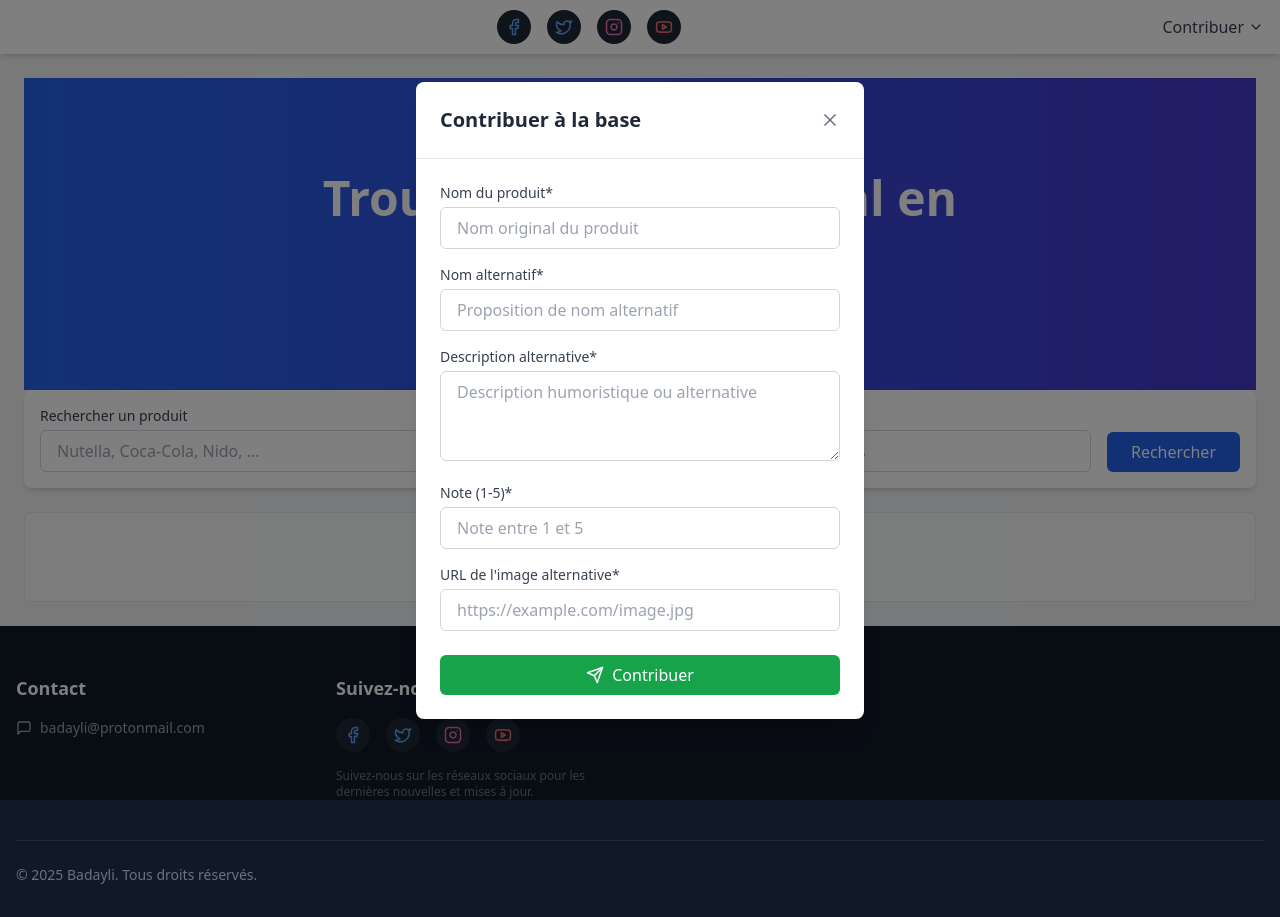
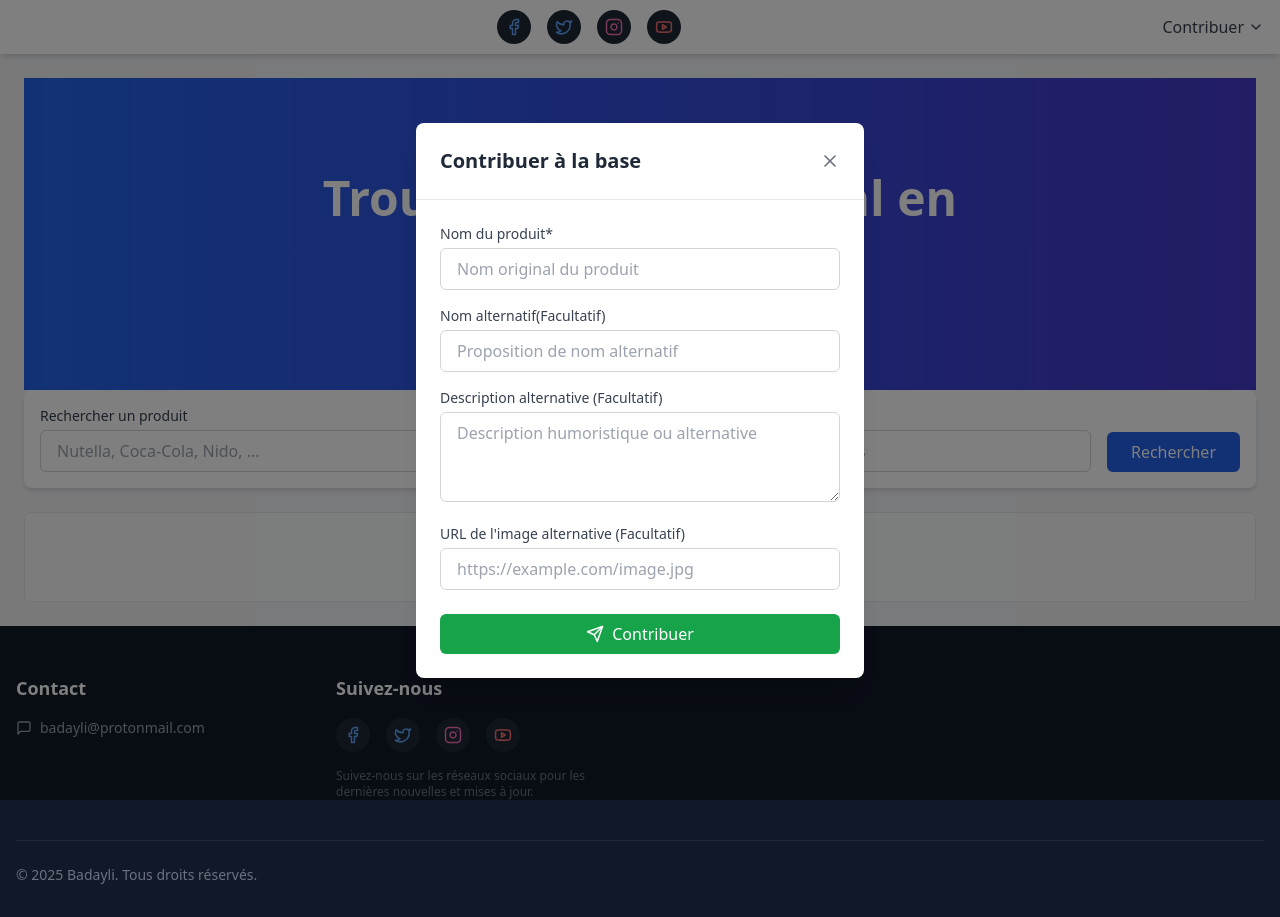
Before and after one commit to badayli/badayli, a React (Vite) app: page / in a window 1280 px wide. Both pictures are taken after a click on the button "Contribuer". Built offline with nearby package versions, Linux system fonts and the light colour scheme.

Commit message:
contribution done

```diff
--- a/src/components/ContactModal.tsx
+++ b/src/components/ContactModal.tsx
@@ -38,11 +38,12 @@ export const ContributionModal: React.FC<ContributionModalProps> = ({ isOpen, on
     const urlRegex = /^(https?:\/\/)?([\da-z.-]+)\.([a-z.]{2,6})([/\w .-]*)*\/?$/;
 
     if (!formData.productName.trim()) newErrors.productName = 'Le nom du produit est requis';
-    if (!formData.altName.trim()) newErrors.altName = 'Le nom alternatif est requis';
-    if (!formData.altDesc.trim()) newErrors.altDesc = 'La description est requise';
+    //if (!formData.altName.trim()) newErrors.altName = 'Le nom alternatif est requis';
+    //if (!formData.altDesc.trim()) newErrors.altDesc = 'La description est requise';
 
     if (!formData.rating) {
-      newErrors.rating = 'La note est requise';
+      formData.rating='1';
+      //newErrors.rating = 'La note est requise';
     } else {
       const ratingNum = Number(formData.rating);
       if (isNaN(ratingNum)) {
@@ -52,11 +53,11 @@ export const ContributionModal: React.FC<ContributionModalProps> = ({ isOpen, on
       }
     }
 
-    if (!formData.altImage.trim()) {
+    /* if (!formData.altImage.trim()) {
       newErrors.altImage = "L'URL de l'image est requise";
     } else if (!urlRegex.test(formData.altImage)) {
       newErrors.altImage = 'URL invalide';
-    }
+    } */
 
     setErrors(newErrors);
     return Object.keys(newErrors).length === 0;
@@ -153,7 +154,7 @@ export const ContributionModal: React.FC<ContributionModalProps> = ({ isOpen, on
 
             <div>
               <label htmlFor="altName" className="block text-sm font-medium text-gray-700 mb-1">
-                Nom alternatif*
+                Nom alternatif(Facultatif)
               </label>
               <input
                 type="text"
@@ -171,7 +172,7 @@ export const ContributionModal: React.FC<ContributionModalProps> = ({ isOpen, on
 
             <div>
               <label htmlFor="altDesc" className="block text-sm font-medium text-gray-700 mb-1">
-                Description alternative*
+                Description alternative (Facultatif)
               </label>
               <textarea
                 id="altDesc"
@@ -187,7 +188,7 @@ export const ContributionModal: React.FC<ContributionModalProps> = ({ isOpen, on
               {errors.altDesc && <p className="mt-1 text-sm text-red-500">{errors.altDesc}</p>}
             </div>
 
-            <div>
+           {/*  <div>
               <label htmlFor="rating" className="block text-sm font-medium text-gray-700 mb-1">
                 Note (1-5)*
               </label>
@@ -205,11 +206,11 @@ export const ContributionModal: React.FC<ContributionModalProps> = ({ isOpen, on
                 placeholder="Note entre 1 et 5"
               />
               {errors.rating && <p className="mt-1 text-sm text-red-500">{errors.rating}</p>}
-            </div>
+            </div> */}
 
             <div>
               <label htmlFor="altImage" className="block text-sm font-medium text-gray-700 mb-1">
-                URL de l'image alternative*
+                URL de l'image alternative (Facultatif)
               </label>
               <input
                 type="url"
```
